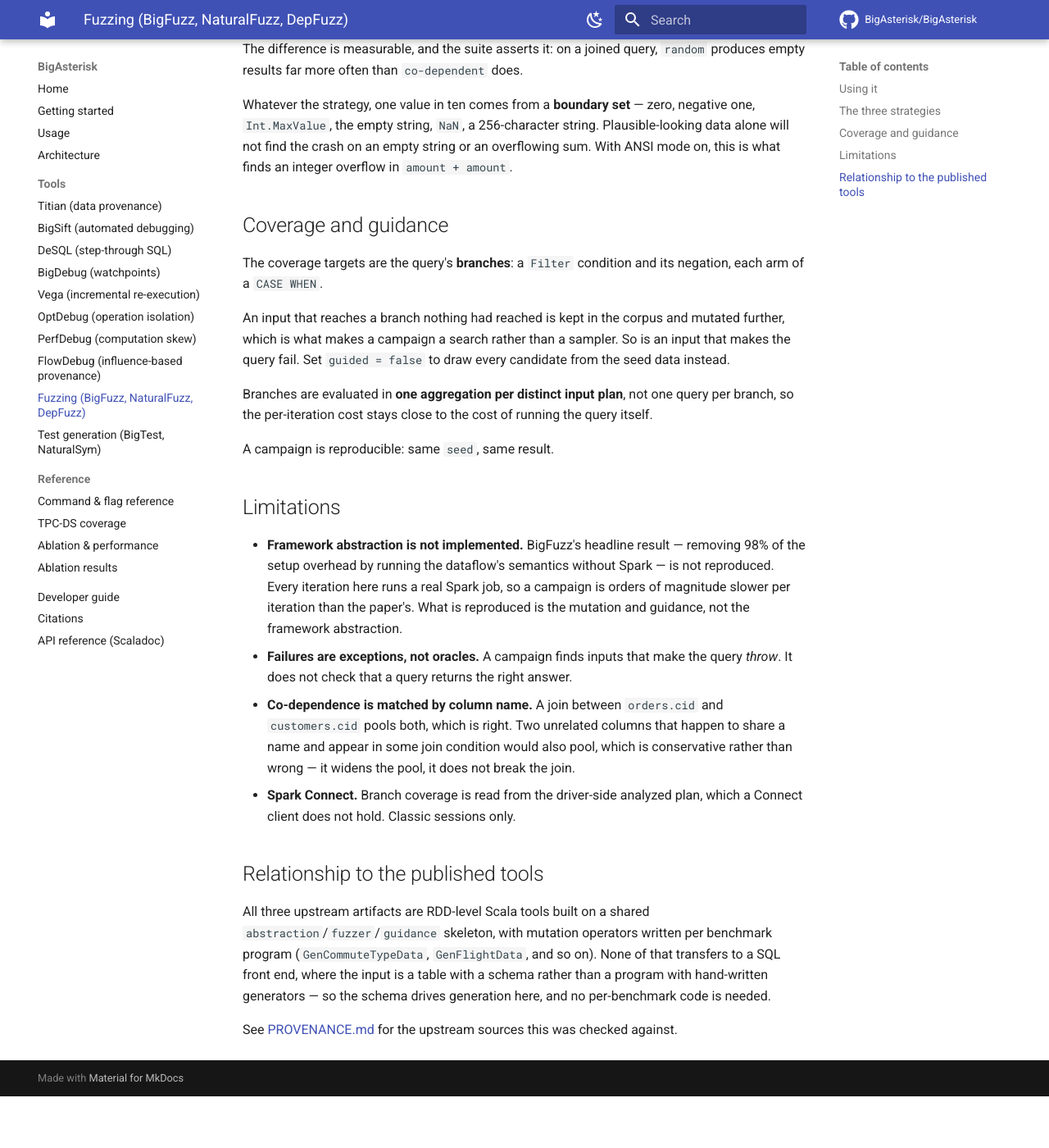
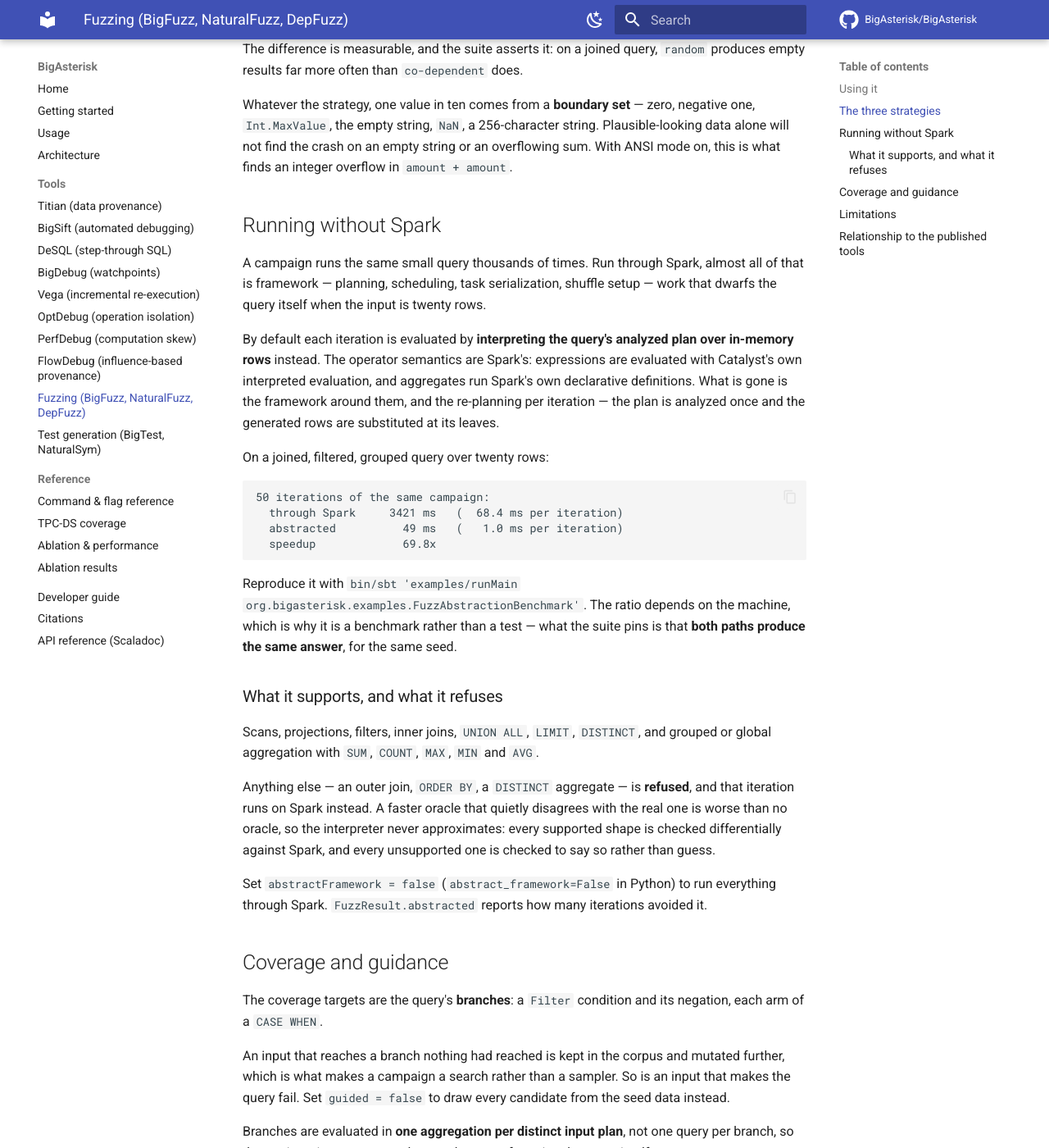
Before and after one commit to BigAsterisk/BigAsterisk, an MkDocs documentation site: the page built from docs/fuzzing.md, in a window 1280 px wide and 1400 px high, scrolled down 1649 px. Shown: the whole window at 82% size. Built offline with MkDocs 1.6.1 and Material for MkDocs 9.7.7, drawn with Linux system fonts in a browser that asks for light colours; comment, search, counter and statistics services are not loaded; before the commit the page ends 2986 px from its top, so only the background shows below that; some of the changed text lies outside the part shown.

Commit message:
Run fuzzing iterations without Spark, completing BigFuzz
A campaign runs the same small query thousands of times. Through Spark, almost
all of that is framework — planning, scheduling, task serialization, shuffle
setup — work that dwarfs the query itself when the input is twenty rows.
Removing it is what the paper's framework abstraction is for, and it is the
difference between a campaign of a hundred thousand iterations being affordable
and being theoretical.

Each iteration now interprets the query's analyzed plan over in-memory rows.
The operator semantics stay Spark's: expressions go through Catalyst's own
interpreted evaluation, and aggregates run Spark's declarative definitions rather
than arithmetic I reimplemented. The plan is analyzed once and generated rows are
substituted at its leaves, so there is no re-planning per iteration either.

Measured on a joined, filtered, grouped query over twenty rows: 68.4 ms per
iteration through Spark against 1.0 ms interpreted, a 69.8x speedup. That number
lives in a benchmark rather than a test, because it depends on the machine and a
suite that fails when a laptop is busy is a suite people learn to ignore.

What the suite pins instead is that it cannot be wrong. A faster oracle that
quietly disagrees with the real one is worse than no oracle, so:

  - every supported shape is checked differentially against Spark — scans,
    projections, filters, CASE WHEN, inner joins, UNION ALL, LIMIT, DISTINCT,
    and grouped and global SUM/COUNT/MAX/MIN/AVG;
  - every unsupported shape is checked to *say* it is unsupported rather than
    guess — an outer join, ORDER BY, a DISTINCT aggregate — and falls back;
  - a query that throws under Spark throws here too, with ANSI overflow still
    found;
  - and a whole campaign, same seed, produces the same coverage, the same empty
    count and the same failures with the abstraction on and off.

Leaves are matched to seed tables by schema, and an ambiguous match — two tables
of identical shape — falls back rather than guessing which generated rows belong
where.

Nine of the thirteen tools are now complete.

279 Scala tests and 145 PySpark checks pass; the tour is green.

````diff
--- a/docs/fuzzing.md
+++ b/docs/fuzzing.md
@@ -75,6 +75,47 @@
 data alone will not find the crash on an empty string or an overflowing sum. With ANSI
 mode on, this is what finds an integer overflow in `amount + amount`.
 
+## Running without Spark
+
+A campaign runs the same small query thousands of times. Run through Spark, almost all
+of that is framework — planning, scheduling, task serialization, shuffle setup — work
+that dwarfs the query itself when the input is twenty rows.
+
+By default each iteration is evaluated by **interpreting the query's analyzed plan over
+in-memory rows** instead. The operator semantics are Spark's: expressions are evaluated
+with Catalyst's own interpreted evaluation, and aggregates run Spark's own declarative
+definitions. What is gone is the framework around them, and the re-planning per
+iteration — the plan is analyzed once and the generated rows are substituted at its
+leaves.
+
+On a joined, filtered, grouped query over twenty rows:
+
+```
+50 iterations of the same campaign:
+  through Spark     3421 ms   (  68.4 ms per iteration)
+  abstracted          49 ms   (   1.0 ms per iteration)
+  speedup             69.8x
+```
+
+Reproduce it with
+`bin/sbt 'examples/runMain org.bigasterisk.examples.FuzzAbstractionBenchmark'`. The ratio
+depends on the machine, which is why it is a benchmark rather than a test — what the
+suite pins is that **both paths produce the same answer**, for the same seed.
+
+### What it supports, and what it refuses
+
+Scans, projections, filters, inner joins, `UNION ALL`, `LIMIT`, `DISTINCT`, and grouped
+or global aggregation with `SUM`, `COUNT`, `MAX`, `MIN` and `AVG`.
+
+Anything else — an outer join, `ORDER BY`, a `DISTINCT` aggregate — is **refused**, and
+that iteration runs on Spark instead. A faster oracle that quietly disagrees with the
+real one is worse than no oracle, so the interpreter never approximates: every supported
+shape is checked differentially against Spark, and every unsupported one is checked to
+say so rather than guess.
+
+Set `abstractFramework = false` (`abstract_framework=False` in Python) to run everything
+through Spark. `FuzzResult.abstracted` reports how many iterations avoided it.
+
 ## Coverage and guidance
 
 The coverage targets are the query's **branches**: a `Filter` condition and its
@@ -92,11 +133,8 @@
 
 ## Limitations
 
-- **Framework abstraction is not implemented.** BigFuzz's headline result — removing
-  98% of the setup overhead by running the dataflow's semantics without Spark — is not
-  reproduced. Every iteration here runs a real Spark job, so a campaign is orders of
-  magnitude slower per iteration than the paper's. What is reproduced is the mutation
-  and guidance, not the framework abstraction.
+- **The interpreter covers a subset.** Queries outside it fall back to Spark, which is
+  correct but slow. Widening the subset widens the speedup.
 - **Failures are exceptions, not oracles.** A campaign finds inputs that make the query
   *throw*. It does not check that a query returns the right answer.
 - **Co-dependence is matched by column name.** A join between `orders.cid` and
````
Also changed, not shown: PROVENANCE.md (+13 -6 lines), README.md (+2 -2 lines), docs/index.md (+2 -2 lines), 8 other files.
